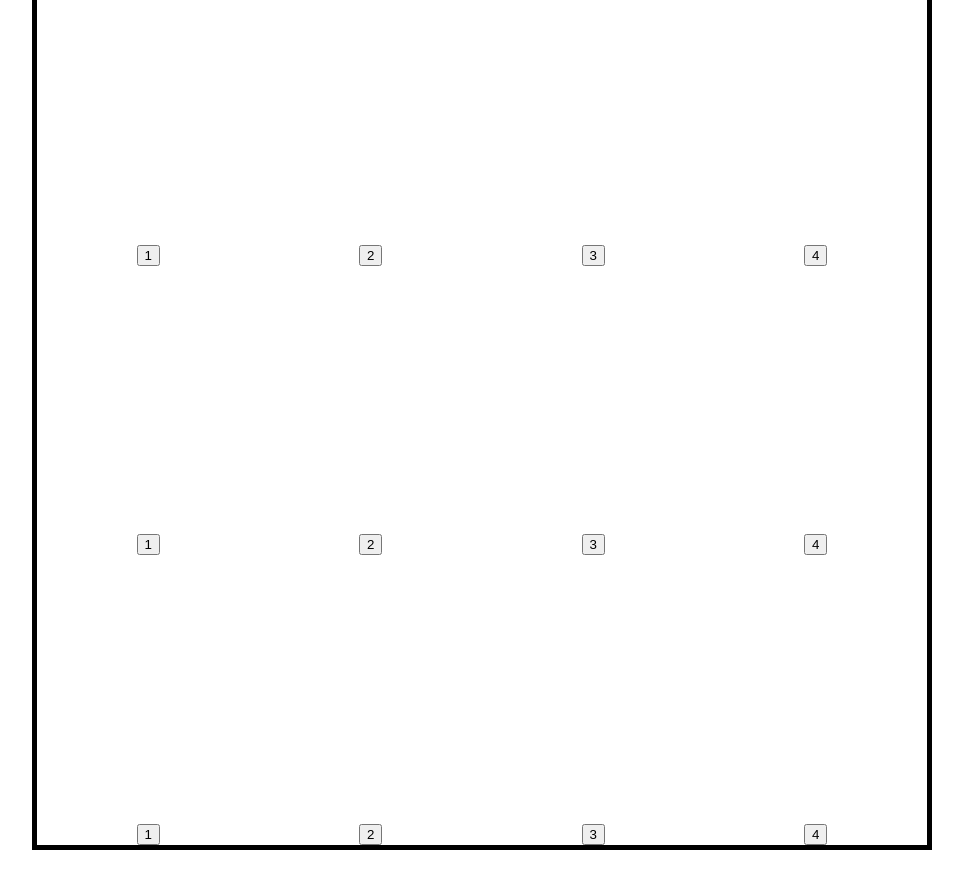
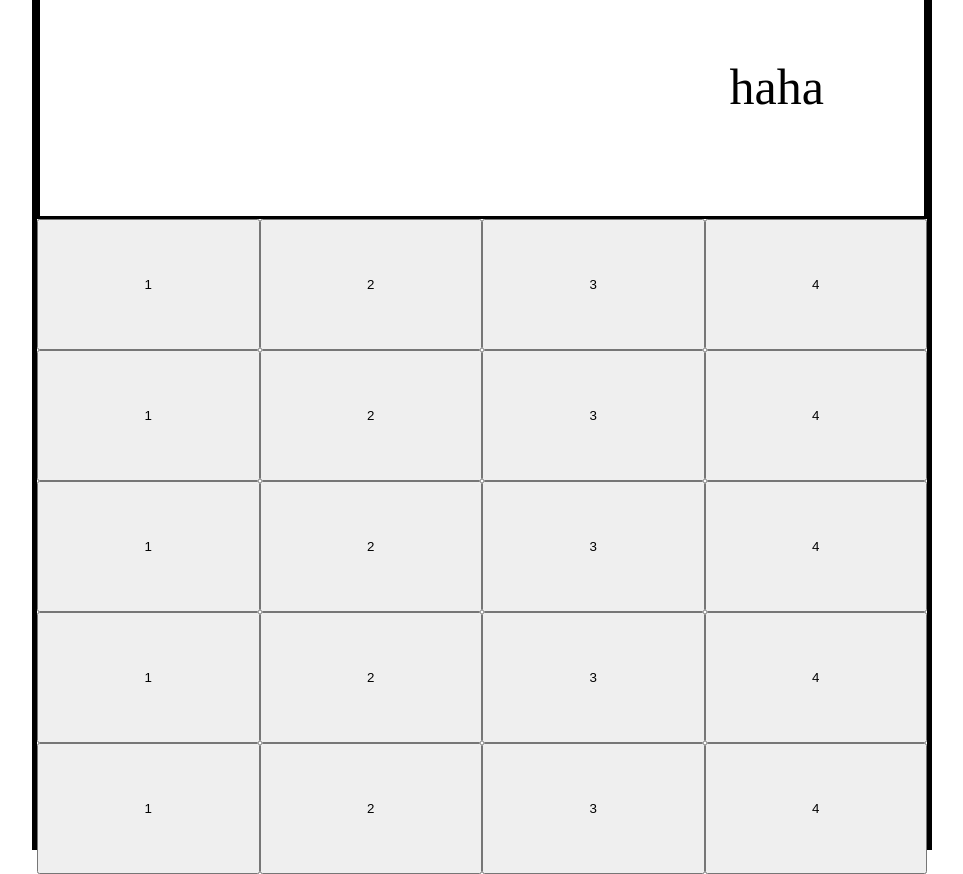
Before and after one commit to jnguyen727/calculator, a plain HTML site: page index.html in a window 1280 px wide. Shown: the whole page, without its empty margins (158-1121 px from the left). Before the commit the page ends 850 px from the top, so only its background shows below. Drawn offline with Linux system fonts and the light colour scheme.

Commit message:
Add calculator layout with buttons formatted.

```diff
--- a/index.html
+++ b/index.html
@@ -10,38 +10,52 @@
 </head>
 <body>
     <div class="calculatorBody">
+       <div class="calculatorDisplay">
+        <div id="calculatorResults">haha</div>
+       </div>
 
         <div class="row1">
             <button class="rowOneButton">1</button>
-            <button class="rowOneTwo">2</button>
-            <button class="rowOneThree">3</button>
-            <button class="rowOneFour">4</button>
+            <button class="rowOneButton">2</button>
+            <button class="rowOneButton">3</button>
+            <button class="rowOneButton">4</button>
+
 
         </div>
 
         <div class="row2">
-            <button class="rowOneButton">1</button>
-            <button class="rowOneTwo">2</button>
-            <button class="rowOneThree">3</button>
-            <button class="rowOneFour">4</button>
+            <button class="rowTwoButton">1</button>
+            <button class="rowTwoButton">2</button>
+            <button class="rowTwoButton">3</button>
+            <button class="rowTwoButton">4</button>
 
         </div>
 
         <div class="row3">
-            <button class="rowOneButton">1</button>
-            <button class="rowOneTwo">2</button>
-            <button class="rowOneThree">3</button>
-            <button class="rowOneFour">4</button>
+            <button class="rowThreeButton">1</button>
+            <button class="rowThreeButton">2</button>
+            <button class="rowThreeButton">3</button>
+            <button class="rowThreeButton">4</button>
 
         </div>
 
         <div class="row4">
-            <button class="rowOneButton">1</button>
-            <button class="rowOneTwo">2</button>
-            <button class="rowOneThree">3</button>
-            <button class="rowOneFour">4</button>
+            <button class="rowFourButton">1</button>
+            <button class="rowFourButton">2</button>
+            <button class="rowFourButton">3</button>
+            <button class="rowFourButton">4</button>
+
+        </div>
+
+        <div class="row5">
+            <button class="rowFiveButton">1</button>
+            <button class="rowFiveButton">2</button>
+            <button class="rowFiveButton">3</button>
+            <button class="rowFiveButton">4</button>
+
 
         </div>
     </div>
+
 </body>
 </html>
--- a/style.css
+++ b/style.css
@@ -1,3 +1,9 @@
+html {
+  height: 100%;
+}
+
+
+
 .calculatorBody {
     border: 5px solid;
     position: absolute;
@@ -35,3 +41,33 @@
     display: flex;
     justify-content: space-around;
   }
+
+  .row5 {
+    display: flex;
+    justify-content: space-around;
+  }
+
+  .rowOneButton,
+  .rowTwoButton,
+  .rowThreeButton,
+  .rowFourButton,
+  .rowFiveButton {
+
+
+    width: 100%;
+    padding: 56px;
+  }
+
+
+
+.calculatorDisplay {
+
+  border: black solid;
+  padding: 100px;
+}
+
+#calculatorResults {
+  display: flex;
+  justify-content: flex-end;
+  font-size: 50px;
+}
```
